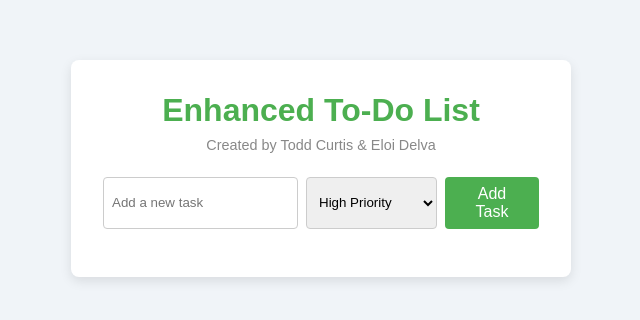
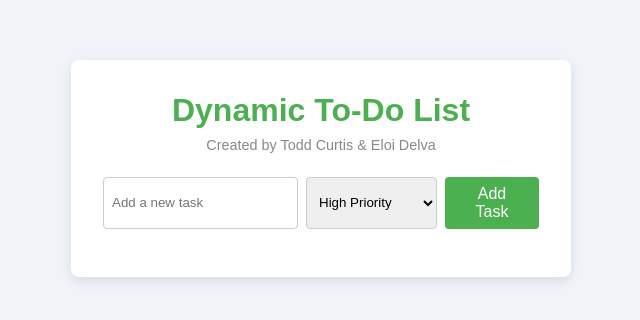
Before and after one commit to Edelva01/DynamicTodo, a plain HTML site: page index.html in a window 1280 px wide. Shown: the part 232-552 px from the top of the page, without its empty margins (319-959 px from the left). Drawn offline with Linux system fonts and the light colour scheme.

Commit message:
h1 update

```diff
--- a/index.html
+++ b/index.html
@@ -142,7 +142,7 @@
 <body>
 
     <div class="todo-container">
-        <h1>Enhanced To-Do List</h1>
+        <h1>Dynamic To-Do List</h1>
         <p class="creators">Created by Todd Curtis & Eloi Delva</p>
 
         <div class="input-group">
```
